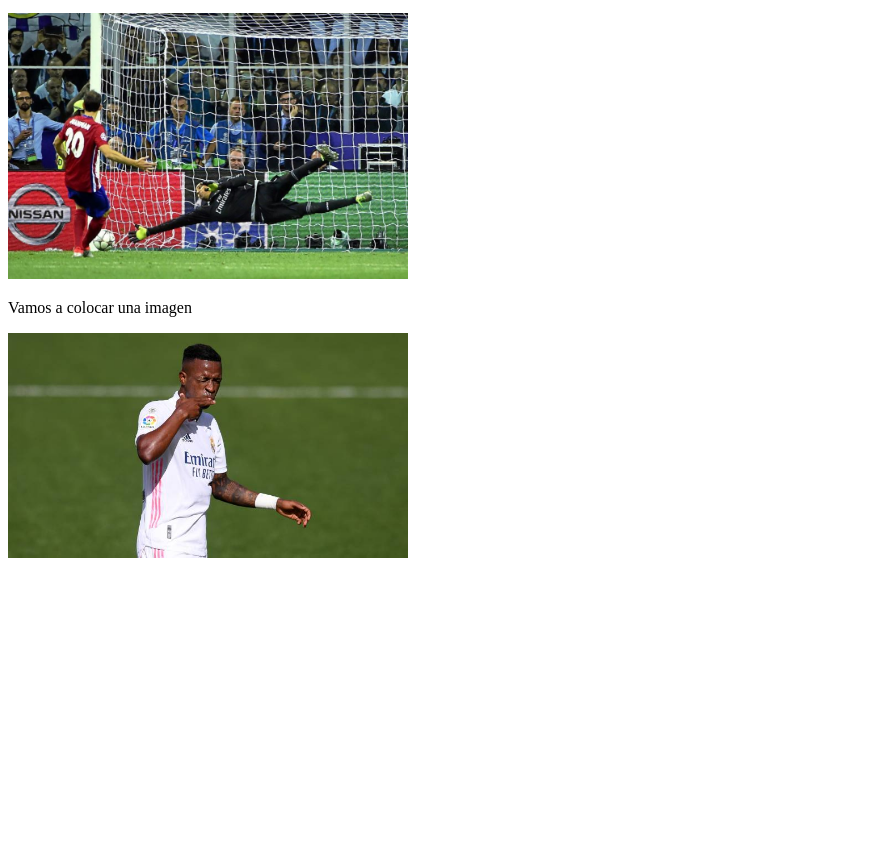
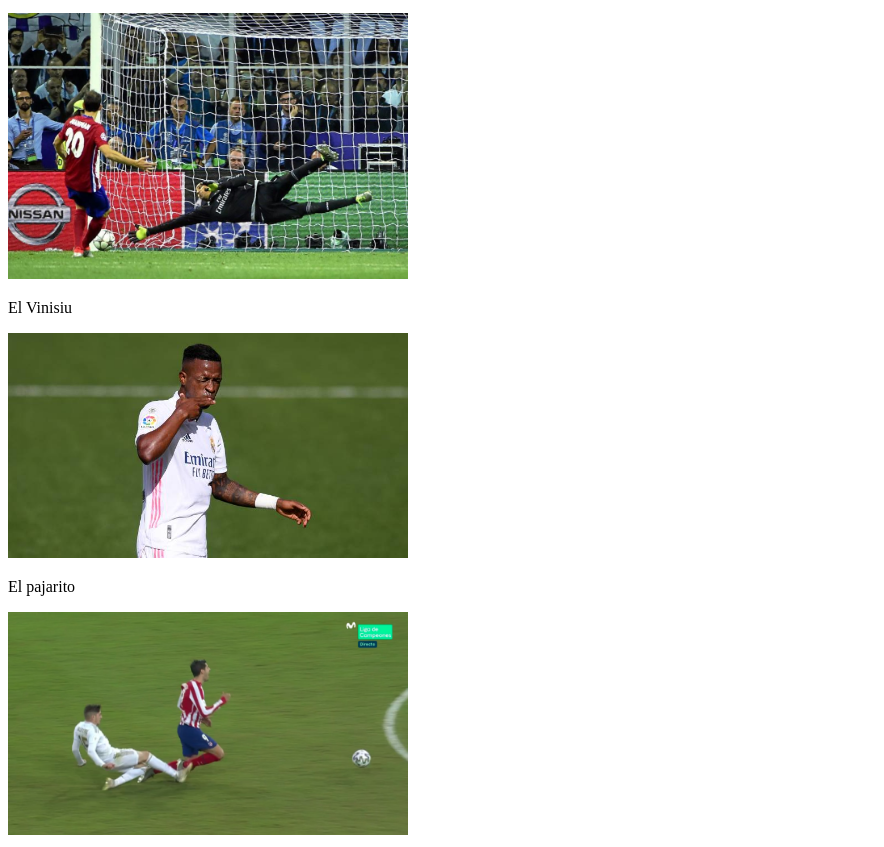
Before and after one commit to EnriqueHernandezCampus/pruebas, a plain HTML site: page index.html in a window 1280 px wide. Shown: the part 101-948 px from the top of the page, without its empty margins (0-884 px from the left). Before the commit the page ends 800 px from the top, so only its background shows below. Drawn offline with Linux system fonts and the light colour scheme.

Commit message:
Tercera version fede

```diff
--- a/css/styles.css
+++ b/css/styles.css
@@ -3,3 +3,6 @@ h1{
     text-align: center;
    font-family: Arial, Helvetica, sans-serif;
 }
+img{
+    width: 400px;
+}
--- a/index.html
+++ b/index.html
@@ -12,10 +12,11 @@
 <body>
     <h1>Web Gestionada con GIT</h1>
     <p>JuanFran al palo</p>
-    <img width ="400px"src="imagenes/juanfran.jpg" alt="juanfran al palo">
-    <p>Vamos a colocar una imagen</p>
-    <img width ="400px"src="imagenes/vinijr.jpg" alt="vini">
-
+    <img src="imagenes/juanfran.jpg" alt="juanfran al palo">
+    <p>El Vinisiu</p>
+    <img src="imagenes/vinijr.jpg" alt="vini">
+    <p>El pajarito</p>
+    <img src="imagenes/fede.png" alt="fede">
 </body>
 
 </html>
```
Also changed, not shown: imagenes/fede.png (added).
